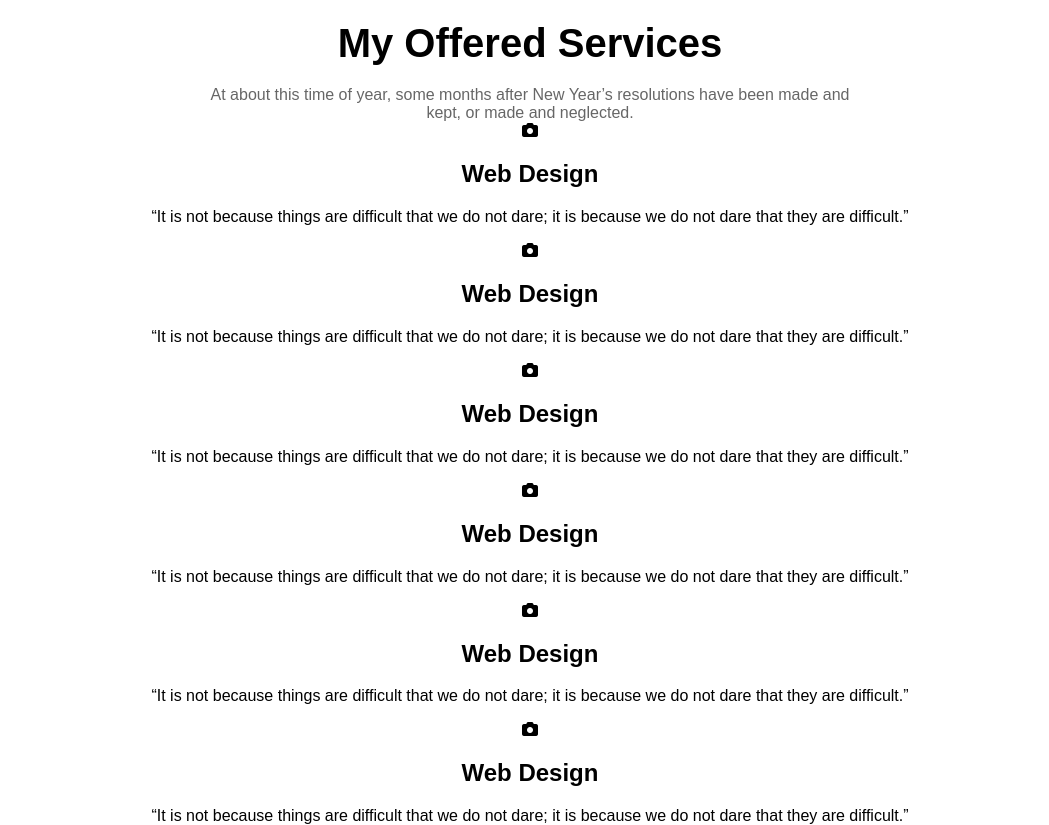
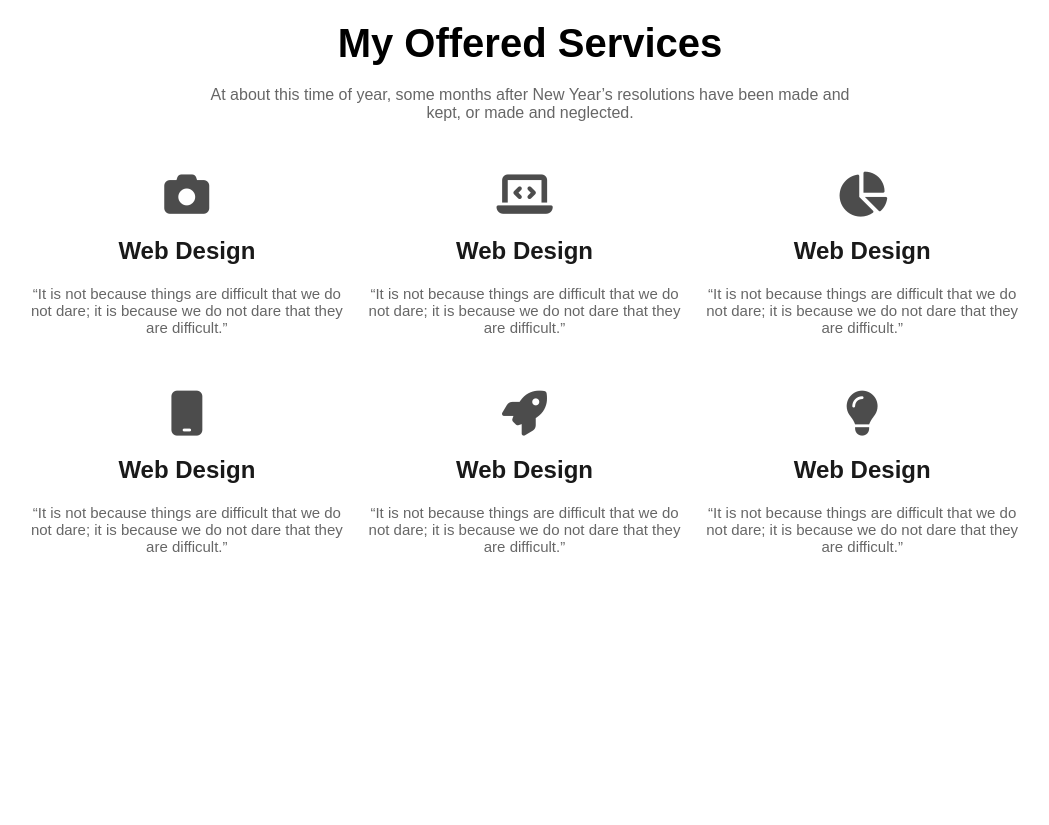
Before and after one commit to atef5922/Portfolio, a plain HTML site: page index.html in a window 1280 px wide. Shown: the part 1320-2145 px from the top of the page, without its empty margins (110-1159 px from the left). After the commit the page ends 2003 px from the top, so only its background shows below. Drawn offline with Linux system fonts and the light colour scheme.

Commit message:
Service Section CSS is Done

```diff
--- a/index.html
+++ b/index.html
@@ -91,22 +91,23 @@
                 </div>
 
                 <div>
-                    <i class="fas fa-camera"></i>
+                    <i class="fas fa-laptop-code"></i>
                     <h1>Web Design</h1>
                     <p>“It is not because things are difficult that we do not dare; it is because we do not dare that
                         they are difficult.”</p>
                 </div>
 
                 <div>
-                    <i class="fas fa-camera"></i>
+                    <i class="fas fa-chart-pie"></i>
                     <h1>Web Design</h1>
                     <p>“It is not because things are difficult that we do not dare; it is because we do not dare that
                         they are difficult.”</p>
                 </div>
+            </div>
 
             <div class="ser2">
                 <div>
-                        <i class="fas fa-camera"></i>
+                    <i class="fas fa-mobile"></i>
                     <h1>Web Design</h1>
                     <p>“It is not because things are difficult that we do not dare; it is because we do not dare
                         that
@@ -114,7 +115,7 @@
                 </div>
 
                 <div>
-                        <i class="fas fa-camera"></i>
+                    <i class="fas fa-rocket"></i>
                     <h1>Web Design</h1>
                     <p>“It is not because things are difficult that we do not dare; it is because we do not dare
                         that
@@ -122,7 +123,7 @@
                 </div>
 
                 <div>
-                        <i class="fas fa-camera"></i>
+                    <i class="fa fa-lightbulb"></i>
                     <h1>Web Design</h1>
                     <p>“It is not because things are difficult that we do not dare; it is because we do not dare
                         that
--- a/style.css
+++ b/style.css
@@ -56,8 +56,10 @@ header .nav ul li a {
 
 header .nav ul li a:hover {
     color: #dbdde3;
-    background-color: #060613;
-    transition: 0.5s;
+    background-color: #3c3ce3;
+    box-shadow: 5px 10px 30px rgba(130, 147, 255, 0.5);
+    transition: all 0.2s ease-in 0.1s;
+    outline: none;
 
 }
 
@@ -204,3 +206,80 @@ header .nav ul li a:hover {
 }
 
 /*Section Three End */
+
+/*Services Section Start*/
+.service {
+    width: 80%;
+    margin: 0 auto;
+    padding-top: 45px;
+}
+
+.ser1,
+.ser2 {
+    width: 100%;
+    overflow: hidden;
+}
+
+.ser2 {
+    margin-top: 30px;
+}
+
+.ser1 div,
+.ser2 div {
+    width: 32%;
+    float: left;
+    padding: 5px;
+    margin: 0 auto;
+}
+
+.service i {
+    font-size: 45px;
+    color: rgba(0, 0, 0, 0.7);
+}
+
+.service h1 {
+    color: rgba(0, 0, 0, 0.9);
+}
+
+.service p {
+    color: rgba(0, 0, 0, 0.6);
+    font-size: 15px;
+}
+
+
+
+.ser1 div:hover{
+    background-color: #8293ff;
+    color: white;
+    cursor: pointer;
+    border-radius: 15px;
+    box-shadow: 5px 10px 30px rgba(130, 147, 255, 0.5);
+    outline: none;
+}
+.ser1 div:hover i{
+    color: white;
+}
+.ser1 div:hover h1{
+    color: white;
+}
+.ser1 div:hover p{
+    color: white;
+}
+.ser2 div:hover{
+    background-color: #8293ff;
+    cursor: pointer;
+    border-radius: 15px;
+    box-shadow: 5px 10px 30px rgba(130, 147, 255, 0.5);
+    outline: none;
+}
+.ser2 div:hover i{
+    color: white;
+}
+.ser2 div:hover h1{
+    color: white;
+}
+.ser2 div:hover p{
+    color: white;
+}
+
+/*Services Section End*/
```
Lines whose indentation alone changed are shown as unchanged.
